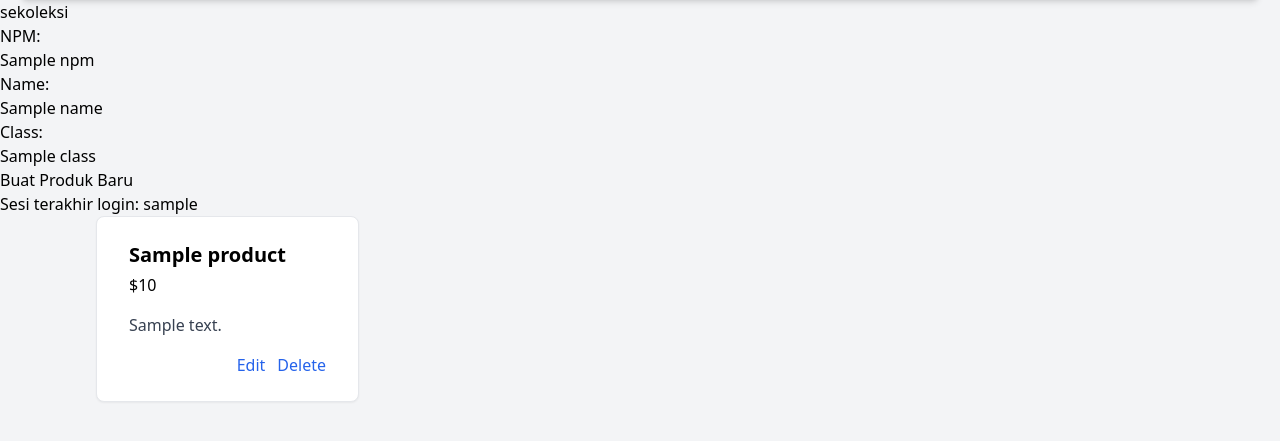
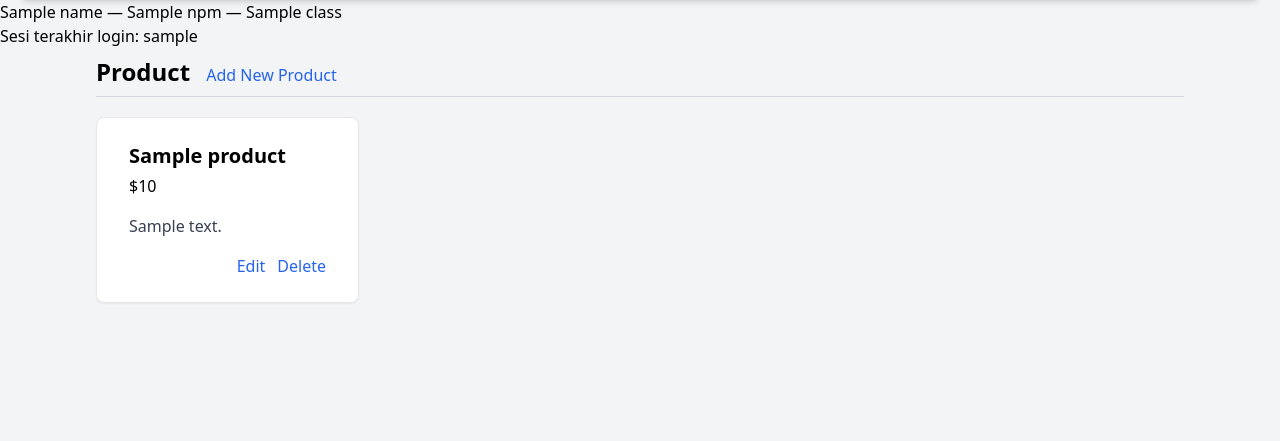
Before and after one commit to secona/sekoleksi, a Django app: template main/templates/main.html in a window 1280 px wide. Shown: the part 74-515 px from the top of the page. Run offline with Django 4.2, Linux system fonts and the light colour scheme; tables that the repository leaves empty hold one stand-in row (values such as "Sample post"); the template is opened without the code that fills it: values that come from a table or form of the project are taken from there, most other values are stand-ins (such as "Sample title", 1, 10 or a date in 2020); some libraries are stand-ins or nearby versions.

Commit message:
feat: product header

```diff
--- a/main/templates/main.html
+++ b/main/templates/main.html
@@ -2,22 +2,18 @@
 
 {% block content %}
 {% include 'navbar.html' %}
-<h1>sekoleksi</h1>
 
-<h5>NPM: </h5>
-<p>{{ npm }}<p>
-<h5>Name: </h5>
-<p>{{ name }}<p>
-<h5>Class: </h5>
-<p>{{ class }}<p>
-
-<a href="{% url 'main:create_product' %}">
-  <button>Buat Produk Baru</button>
-</a>
-
+<p>{{ name }} &mdash; {{ npm }} &mdash; {{ class }}<p>
 <h5>Sesi terakhir login: {{ last_login }}</h5>
 
-<main class="columns-1 md:columns-2 lg:columns-3 xl:columns-4 px-12 lg:px-24 w-full mb-32 space-y-3 gap-x-3">
+<main class="px-12 lg:px-24 w-full mb-32">
+
+  <div class="w-full border-b border-gray-300 py-2 mb-5">
+    <h1 class="inline-block text-2xl font-bold">Product</h1>
+    <a class="ml-3 text-blue-600 hover:underline" href="{% url 'main:create_product' %}">Add New Product</a>
+  </div>
+
+  <div class="columns-1 md:columns-2 lg:columns-3 xl:columns-4 space-y-3 gap-x-3">
     {% if not products %}
     <div class="bg-white rounded-lg border border-gray-200 shadow-md py-6 px-10">
       <p class="text-slate-600">Belum ada produk yang terdaftar</p>
@@ -39,5 +35,6 @@
     </div>
     {% endfor %}
     {% endif %}
+  </div>
 </main>
 {% endblock content %}
```
Lines whose indentation alone changed are shown as unchanged.
